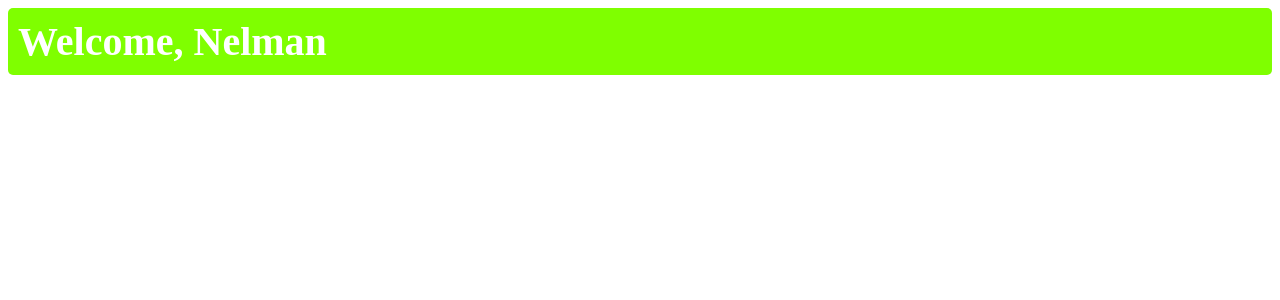
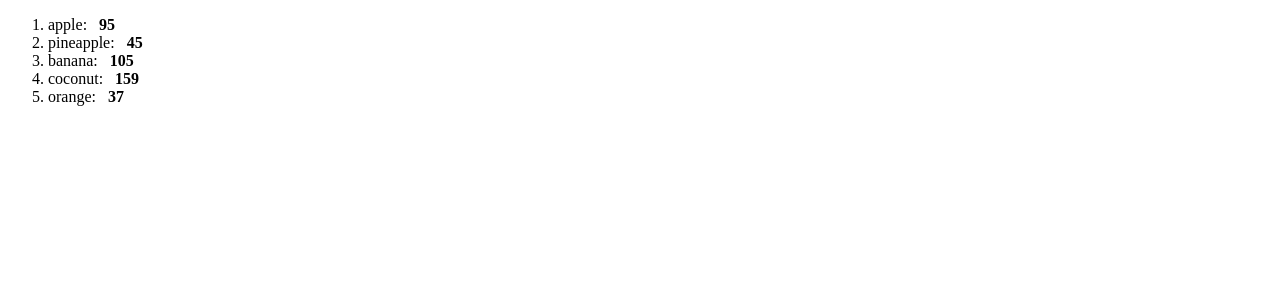
Before and after one commit to Nelman25/Learning-React, a React (Vite) app in the folder my-react-app/: page / in a window 1280 px wide. Shown: the top 300 px of the page. Built offline with nearby package versions, Linux system fonts and the light colour scheme.

Commit message:
rendering list: different sorting

```diff
--- a/my-react-app/src/App.jsx
+++ b/my-react-app/src/App.jsx
@@ -1,15 +1,10 @@
-// Conditional rendering = allows you to control what gets rendered
-//            in you application based on certain conditions
-//            ( show, hide, or change components)
-
-import UserGreeting from './UserGreeting.jsx';
-
+import List from './List.jsx'
 function App() {
-  return (
+  return(
     <>
-      <UserGreeting isLoggedIn={true} username="Nelman" />
+    <List/>
     </>
   );
 }
 
-export default App;
+export default App
--- /dev/null
+++ b/my-react-app/src/List.jsx
@@ -0,0 +1,22 @@
+
+function List() {
+
+    const fruits = [
+        {id: 1, name: "apple",calories: 95},
+        {id: 2, name: "pineapple",calories: 45},
+        {id: 3, name: "banana",calories: 105},
+        {id: 4, name: "coconut",calories: 159},
+        {id: 5, name: "orange",calories: 37}
+    ];
+
+    // fruits.sort((a,b) => a.name.localeCompare(b.name)); ALPHABETICAL
+    // fruits.sort((a,b) => b.name.localeCompare(a.name)) REVERSE
+    // fruits.sort((a,b) => a.calories - b.calories); NUMERIC
+    // fruits.sort((a,b) => b.calories - a.calories); REVERSED NUMERIC
+
+
+    const listItems = fruits.map(fruits => <li key={fruits.id}>{fruits.name}: &nbsp; <b>{fruits.calories}</b></li>)
+    return(<ol>{listItems}</ol>);
+}
+
+export default List
--- a/my-react-app/src/UserGreeting.jsx
+++ /dev/null
@@ -1,17 +0,0 @@
-import PropTypes from 'prop-types'
-
-function UserGreeting(props) {
-
-    const welcomeMessage = <h2 className="welcome-message">Welcome, {props.username}</h2>
-    const loginPrompt = <h2 className="login-prompt">Please login to continue</h2>
-    return ( props.isLoggedIn ? welcomeMessage: loginPrompt )
-}
-UserGreeting.PropTypes = {
-    isLoggedIn : PropTypes.bool,
-    username : PropTypes.string
-}
-UserGreeting.defaultProps = {
-    isLoggedIn : false,
-    username : "Guest",
-}
-export default UserGreeting;
```
